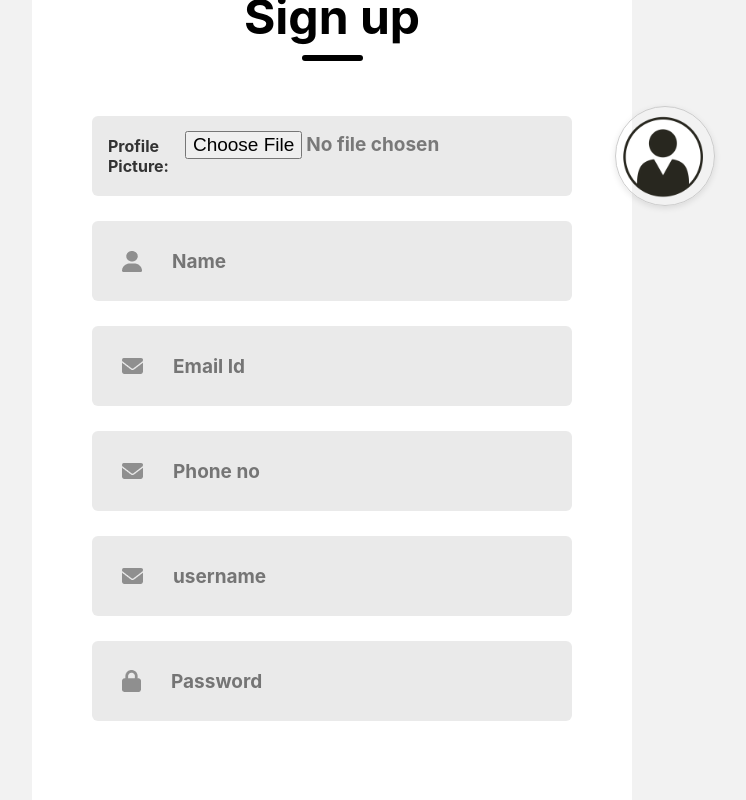
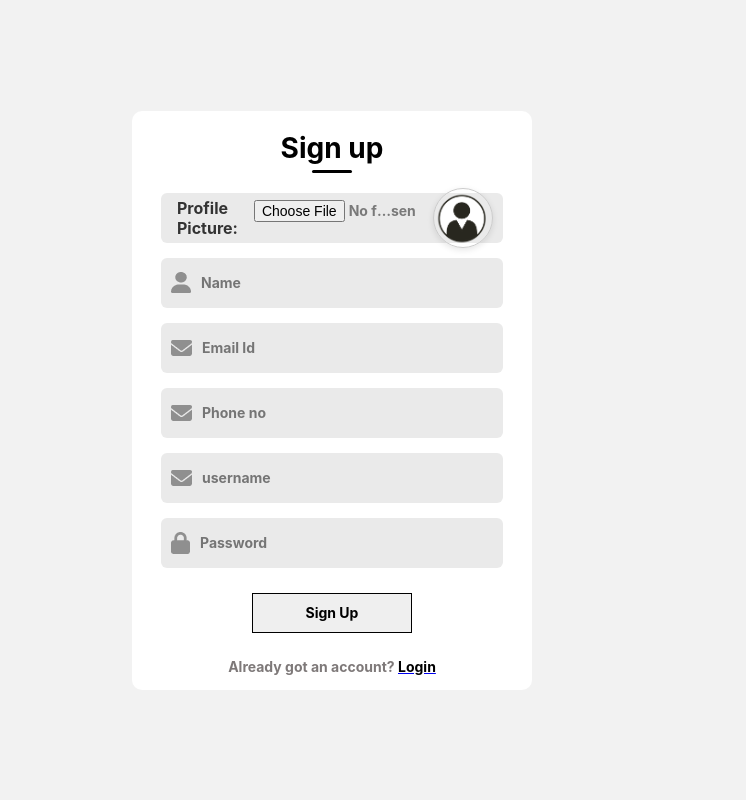
Before and after one commit to BCA-Major-Project/PMS-Frontend, a React (Vite) app: page /signup in a window 1280 px wide. Shown: the top 800 px of the page, without its empty margins (308-1054 px from the left). Built offline with nearby package versions, Linux system fonts and the light colour scheme.

Commit message:
signup login forgetpwd design fixed

```diff
--- a/src/pages/ForgotPassword/ForgotPwd/Forgotpwd.css
+++ b/src/pages/ForgotPassword/ForgotPwd/Forgotpwd.css
@@ -1,141 +1,182 @@
-.linkPage{
+.linkPage {
     display: flex;
     flex-direction: row;
     position: absolute;
-    left: 1100px;
+    left: 800px; /* Adjusted to fit within page */
 }
-.link{
+
+.link {
     margin: 5px;
     /* position: absolute; */
 }
 
-.signup{
-    height: 100%;
+.signup {
+    height: 100vh;
+    width: 100vw;
     display: flex;
     align-items: center;
     justify-content: center;
+    background-color: #f2f2f2;
+    overflow: hidden; /* Prevent scrollbars */
 }
-.container{
-    /* position: absolute; */
+
+.signup-container {
+    height: auto;
     display: flex;
     flex-direction: column;
-    margin-top: 10%;
-    /* left: 50%;
-    top:50%;
-    right: 50%; */
-    /* margin: auto;
+    background-color: #fff;
+    width: 400px; /* Adjusted width for better fit */
+    border-radius: 10px;
+    padding: 10px; /* Reduced padding */
 
-    margin-bottom: 50px; */
-    background: #fff;
-    /* padding-bottom: 30px; */
-    width: 600px;
-    /* height: 700px; */
-    border-radius: 10px;
-    /* align-items:center; */
 }
 
-.header{
+.signup-header {
     display: flex;
     flex-direction: column;
     align-items: center;
-    gap: 9px;
+    gap: 5px; /* Reduced gap */
     width: 100%;
-    margin-top: 30px;
+    margin-top: 10px; /* Reduced margin */
 }
-.text{
+
+.signup-text {
     color: black;
-    font-size: 48px;
+    font-size: 28px; /* Reduced font size */
     font-weight: 700;
 }
 
-.underline{
-    width: 61px;
-    height: 6px;
+.signup-underline {
+    width: 40px; /* Reduced width */
+    height: 3px; /* Adjusted height */
     background: black;
     border-radius: 9px;
 }
 
-.inputs{
-    margin-top: 55px;
+.signup-inputs {
+    margin-top: 20px; /* Reduced margin */
     display: flex;
     flex-direction: column;
-    gap: 25px;
-    /* space-between:  */
+    gap: 15px; /* Adjusted gap */
 }
 
-.input{
+.signup-input {
     display: flex;
     align-items: center;
     margin: auto;
-    width: 480px;
-    height: 80px;
+    width: 90%; /* Adjusted width */
+    height: 50px; /* Adjusted height */
     background: #eaeaea;
     border-radius: 6px;
 }
 
-.input img{
-    margin: 0px 30px;
+.signup-input img {
+    margin: 0px 10px; /* Adjusted margin */
 }
 
-.input input{
-    height: 50px;
-    width: 400px;
+.signup-input input {
+    height: 35px; /* Adjusted height */
+    width: 100%; /* Adjusted width */
     background: transparent;
-    border:none;
+    border: none;
     outline: none;
     color: #797979;
-    font-size: 19px;
+    font-size: 14px; /* Adjusted font size */
 }
 
-.forgot-password{
-    /* margin-top: 15px; */
-    margin-bottom: 10px;
+.signup-forgot-password {
+    width: 100%;
+    margin-bottom: 5px; /* Adjusted margin */
     color: #7e7979;
-    font-size: 18px;
+    font-size: 14px; /* Adjusted font size */
+    text-align: center;
+
 }
 
-.forgot-password span{
+.signup-forgot-password span {
     color: black;
     cursor: pointer;
 }
 
-.submit-container{
+.signup-submit-container {
     display: flex;
-    gap:30px;
-    margin:60px auto;
+    gap: 15px; /* Adjusted gap */
+    margin: 15px auto; /* Adjusted margin */
 }
 
-button .submitForgot{
+.signup-submit {
     display: flex;
     justify-content: center;
     align-items: center;
 }
 
-.submitForgot{
-    width: 220px;
-    height: 59px;
+.signup-submit {
+    width: 160px; /* Adjusted width */
+    height: 40px; /* Adjusted height */
     color: black;
-    margin:20px;
-    /* background: #c0c0c0; */
+    margin: 10px; /* Adjusted margin */
     border: 1px solid black;
-    font-size: 19px;
+    font-size: 14px; /* Adjusted font size */
     font-weight: 700;
     cursor: pointer;
-    margin-left: 12rem;
-    /* border-radius: 15px; */
+}
+
+.signup-gray {
+    background: #EAEAEA;
+    color: #676767;
+}
+
+.signup-profile-preview {
+    width: 60px;  /* Adjusted width */
+    height: 60px; /* Adjusted height */
+    border-radius: 50%; /* Makes the image rounded */
+    object-fit: cover; /* Ensures the image covers the space without distortion */
+    border: 1px solid #ccc; /* Optional: adds a border around the image */
+    box-shadow: 0 2px 6px rgba(0, 0, 0, 0.1); /* Optional: adds a subtle shadow for better visibility */
+}
+
+.signup-error-messages {
+    color: red;
+    margin-top: 10px; /* Adjusted spacing */
+    font-size: 14px;
 }
 
 
-.gray{
+.submit-container {
+    display: flex;
+    gap: 36px;
+    margin: 66px auto;
+}
+
+.submitForgot {
+    width: 110px;
+    height: 46px;
+    color: black;
+    margin: 30px 20px 20px 20px;
+    border: 1px solid black;
+    font-size: 1.15rem;
+    font-weight: 700;
+    cursor: pointer;
+    text-align: center;
+}
+
+.gray {
     background: #EAEAEA;
     color: #676767;
 }
+
+.error-message {
+    font-size: 0.8rem;
+    font-weight: 500;
+    margin-right: 10px;
+}
+
 .loader {
-    border: 4px solid #f3f3f3; /* Light grey */
-    border-top: 4px solid #3498db; /* Blue */
+    border: 4px solid #f3f3f3;
+    border-top: 4px solid #3498db;
     border-radius: 50%;
-    width: 20px;
-    height: 20px;
+    width: 24px;
+    height: 24px;
     animation: spin 2s linear infinite;
 }
 
--- a/src/pages/LoginSignup/Login.css
+++ b/src/pages/LoginSignup/Login.css
@@ -1,133 +1,149 @@
-.linkPage{
+html, body {
+    height: 100%;
+    margin: 0;
+    padding: 0;
+    overflow: hidden; /* Prevent scrollbars */
+}
+
+.linkPage {
     display: flex;
     flex-direction: row;
     position: absolute;
-    left: 1100px;
+    left: 800px; /* Adjusted to fit within page */
 }
-.link{
+
+.link {
     margin: 5px;
     /* position: absolute; */
 }
 
-.signup{
-    height: 100%;
+.signup {
+    height: 100vh;
+    width: 100vw;
     display: flex;
     align-items: center;
     justify-content: center;
+    background-color: #f2f2f2;
+    overflow: hidden; /* Prevent scrollbars */
 }
-.container{
-    /* position: absolute; */
+
+.signup-container {
+    height: auto;
     display: flex;
     flex-direction: column;
-    margin-top: 10%;
-    /* left: 50%;
-    top:50%;
-    right: 50%; */
-    /* margin: auto;
+    background-color: #fff;
+    width: 400px; /* Adjusted width for better fit */
+    border-radius: 10px;
+    padding: 10px; /* Reduced padding */
 
-    margin-bottom: 50px; */
-    background: #fff;
-    /* padding-bottom: 30px; */
-    width: 600px;
-    /* height: 700px; */
-    border-radius: 10px;
-    align-items:center;
 }
 
-.header{
+.signup-header {
     display: flex;
     flex-direction: column;
     align-items: center;
-    gap: 9px;
+    gap: 5px; /* Reduced gap */
     width: 100%;
-    margin-top: 30px;
+    margin-top: 10px; /* Reduced margin */
 }
-.text{
+
+.signup-text {
     color: black;
-    font-size: 48px;
+    font-size: 28px; /* Reduced font size */
     font-weight: 700;
 }
 
-.underline{
-    width: 61px;
-    height: 6px;
+.signup-underline {
+    width: 40px; /* Reduced width */
+    height: 3px; /* Adjusted height */
     background: black;
     border-radius: 9px;
 }
 
-.inputs{
-    margin-top: 55px;
+.signup-inputs {
+    margin-top: 20px; /* Reduced margin */
     display: flex;
     flex-direction: column;
-    gap: 25px;
-    /* space-between:  */
+    gap: 15px; /* Adjusted gap */
 }
 
-.input{
+.signup-input {
     display: flex;
     align-items: center;
     margin: auto;
-    width: 480px;
-    height: 80px;
+    width: 90%; /* Adjusted width */
+    height: 50px; /* Adjusted height */
     background: #eaeaea;
     border-radius: 6px;
 }
 
-.input img{
-    margin: 0px 30px;
+.signup-input img {
+    margin: 0px 10px; /* Adjusted margin */
 }
 
-.input input{
-    height: 50px;
-    width: 400px;
+.signup-input input {
+    height: 35px; /* Adjusted height */
+    width: 100%; /* Adjusted width */
     background: transparent;
-    border:none;
+    border: none;
     outline: none;
     color: #797979;
-    font-size: 19px;
+    font-size: 14px; /* Adjusted font size */
 }
 
-.forgot-password{
-    position: absolute;
-    left: 15px;
-    /* margin-top: 15px; */
-    margin-bottom: 10px;
+.signup-forgot-password {
+    width: 100%;
+    margin-bottom: 5px; /* Adjusted margin */
     color: #7e7979;
-    font-size: 18px;
+    font-size: 14px; /* Adjusted font size */
+    text-align: center;
+
 }
 
-.forgot-password span{
+.signup-forgot-password span {
     color: black;
     cursor: pointer;
 }
 
-.submit-container{
+.signup-submit-container {
     display: flex;
-    gap:30px;
-    margin:60px auto;
+    gap: 15px; /* Adjusted gap */
+    margin: 15px auto; /* Adjusted margin */
 }
 
-button .submit{
+.signup-submit {
     display: flex;
     justify-content: center;
     align-items: center;
 }
 
-.submit{
-    width: 220px;
-    height: 59px;
+.signup-submit {
+    width: 160px; /* Adjusted width */
+    height: 40px; /* Adjusted height */
     color: black;
-    margin:20px;
-    /* background: #c0c0c0; */
+    margin: 10px; /* Adjusted margin */
     border: 1px solid black;
-    font-size: 19px;
+    font-size: 14px; /* Adjusted font size */
     font-weight: 700;
     cursor: pointer;
-    /* border-radius: 15px; */
 }
 
-
-.gray{
+.signup-gray {
     background: #EAEAEA;
     color: #676767;
 }
+
+.signup-profile-preview {
+    width: 60px;  /* Adjusted width */
+    height: 60px; /* Adjusted height */
+    border-radius: 50%; /* Makes the image rounded */
+    object-fit: cover; /* Ensures the image covers the space without distortion */
+    border: 1px solid #ccc; /* Optional: adds a border around the image */
+    box-shadow: 0 2px 6px rgba(0, 0, 0, 0.1); /* Optional: adds a subtle shadow for better visibility */
+}
+
+.signup-error-messages {
+    color: red;
+    margin-top: 10px; /* Adjusted spacing */
+    font-size: 14px;
+}
--- a/src/pages/LoginSignup/Signup.css
+++ b/src/pages/LoginSignup/Signup.css
@@ -1,147 +1,149 @@
-.linkPage{
+html, body {
+    height: 100%;
+    margin: 0;
+    padding: 0;
+    overflow: hidden; /* Prevent scrollbars */
+}
+
+.linkPage {
     display: flex;
     flex-direction: row;
     position: absolute;
-    left: 1100px;
+    left: 800px; /* Adjusted to fit within page */
 }
-.link{
+
+.link {
     margin: 5px;
     /* position: absolute; */
 }
 
-.signup{
-    height: 100%;
+.signup {
+    height: 100vh;
+    width: 100vw;
     display: flex;
     align-items: center;
     justify-content: center;
+    background-color: #f2f2f2;
+    overflow: hidden; /* Prevent scrollbars */
 }
-.container{
-    /* position: absolute; */
+
+.signup-container {
+    height: auto;
     display: flex;
     flex-direction: column;
-    margin-top: 10%;
-    /* left: 50%;
-    top:50%;
-    right: 50%; */
-    /* margin: auto;
+    background-color: #fff;
+    width: 400px; /* Adjusted width for better fit */
+    border-radius: 10px;
+    padding: 10px; /* Reduced padding */
 
-    margin-bottom: 50px; */
-    background: #fff;
-    /* padding-bottom: 30px; */
-    width: 600px;
-    /* height: 700px; */
-    border-radius: 10px;
-    /* align-items:center; */
 }
 
-.header{
+.signup-header {
     display: flex;
     flex-direction: column;
     align-items: center;
-    gap: 9px;
+    gap: 5px; /* Reduced gap */
     width: 100%;
-    margin-top: 30px;
+    margin-top: 10px; /* Reduced margin */
 }
-.text{
+
+.signup-text {
     color: black;
-    font-size: 48px;
+    font-size: 28px; /* Reduced font size */
     font-weight: 700;
 }
 
-.underline{
-    width: 61px;
-    height: 6px;
+.signup-underline {
+    width: 40px; /* Reduced width */
+    height: 3px; /* Adjusted height */
     background: black;
     border-radius: 9px;
 }
 
-.inputs{
-    margin-top: 55px;
+.signup-inputs {
+    margin-top: 20px; /* Reduced margin */
     display: flex;
     flex-direction: column;
-    gap: 25px;
-    /* space-between:  */
+    gap: 15px; /* Adjusted gap */
 }
 
-.input{
+.signup-input {
     display: flex;
     align-items: center;
     margin: auto;
-    width: 480px;
-    height: 80px;
+    width: 90%; /* Adjusted width */
+    height: 50px; /* Adjusted height */
     background: #eaeaea;
     border-radius: 6px;
 }
 
-.input img{
-    margin: 0px 30px;
+.signup-input img {
+    margin: 0px 10px; /* Adjusted margin */
 }
 
-.input input{
-    height: 50px;
-    width: 400px;
+.signup-input input {
+    height: 35px; /* Adjusted height */
+    width: 100%; /* Adjusted width */
     background: transparent;
-    border:none;
+    border: none;
     outline: none;
     color: #797979;
-    font-size: 19px;
+    font-size: 14px; /* Adjusted font size */
 }
 
-.forgot-password{
-    /* margin-top: 15px; */
-    margin-bottom: 10px;
+.signup-forgot-password {
+    width: 100%;
+    margin-bottom: 5px; /* Adjusted margin */
     color: #7e7979;
-    font-size: 18px;
-    width: fit-content;
+    font-size: 14px; /* Adjusted font size */
+    text-align: center;
+
 }
 
-.forgot-password span{
+.signup-forgot-password span {
     color: black;
     cursor: pointer;
 }
 
-.submit-container{
+.signup-submit-container {
     display: flex;
-    gap:30px;
-    margin:60px auto;
+    gap: 15px; /* Adjusted gap */
+    margin: 15px auto; /* Adjusted margin */
 }
 
-button .submit{
+.signup-submit {
     display: flex;
     justify-content: center;
     align-items: center;
 }
 
-.submit{
-    width: 220px;
-    height: 59px;
+.signup-submit {
+    width: 160px; /* Adjusted width */
+    height: 40px; /* Adjusted height */
     color: black;
-    margin:20px;
-    /* background: #c0c0c0; */
+    margin: 10px; /* Adjusted margin */
     border: 1px solid black;
-    font-size: 19px;
+    font-size: 14px; /* Adjusted font size */
     font-weight: 700;
     cursor: pointer;
-    /* border-radius: 15px; */
 }
 
-
-.gray{
+.signup-gray {
     background: #EAEAEA;
     color: #676767;
 }
 
-.profile-preview {
-    width: 100px;  /* Adjust width as needed */
-    height: 100px; /* Adjust height as needed */
+.signup-profile-preview {
+    width: 60px;  /* Adjusted width */
+    height: 60px; /* Adjusted height */
     border-radius: 50%; /* Makes the image rounded */
     object-fit: cover; /* Ensures the image covers the space without distortion */
     border: 1px solid #ccc; /* Optional: adds a border around the image */
-    box-shadow: 0 2px 6px rgba(0,0,0,0.1); /* Optional: adds a subtle shadow for better visibility */
+    box-shadow: 0 2px 6px rgba(0, 0, 0, 0.1); /* Optional: adds a subtle shadow for better visibility */
 }
 
-.error-messages {
+.signup-error-messages {
     color: red;
-    margin-top: 20px; /* Adjust spacing as needed */
-    font-size: 14px; /* Adjust font size as needed */
+    margin-top: 10px; /* Adjusted spacing */
+    font-size: 14px;
 }
--- a/src/pages/LoginSignup/Signup.jsx
+++ b/src/pages/LoginSignup/Signup.jsx
@@ -96,32 +96,32 @@ const Signup = () => {
 
   return (
     <div className="signup">
-      <div className='container'>
-        <div className="header">
-          <div className="text">Sign up</div>
-          <div className="underline"></div>
+      <div className='signup-container'>
+        <div className="signup-header">
+          <div className="signup-text">Sign up</div>
+          <div className="signup-underline"></div>
         </div>
-        <div className="inputs">
-        <formcontrol className="input">
+        <div className="signup-inputs">
+        <formcontrol className="signup-input">
             <label htmlFor="avatar">Profile Picture:</label>
             <input type="file" id="avatar" accept="image/*" onChange={handleImageChange} />
-            {imageError && <div className="error">{imageError}</div>}
-            <img src={imagePreviewUrl} alt="Profile Preview" className="profile-preview"/>
+            {imageError && <div className="signup-signup-error">{imageError}</div>}
+            <img src={imagePreviewUrl} alt="Profile Preview" className="signup-profile-preview"/>
           </formcontrol>
 
-          <formcontrol className="input">
+          <formcontrol className="signup-input">
             <img src={user_icon} alt="Name"/>
             <input type="text" onChange={(e)=> onValueChange(e)} placeholder='Name' id='name'/>
-            <span className="error">{errors['name']}</span>
+            <span className="signup-error">{errors['name']}</span>
           </formcontrol>
 
-          <formcontrol className="input">
+          <formcontrol className="signup-input">
             <img src={email_icon} alt="" />
             <input type="email" onChange={(e)=> onValueChange(e)} placeholder='Email Id' id='email'/>
-            <span className="error">{errors['email']}</span>
+            <span className="signup-error">{errors['email']}</span>
           </formcontrol>
 
-          <formcontrol className="input">
+          <formcontrol className="signup-input">
             <img src={email_icon} alt="" />
             <input
               type="tel"
@@ -135,30 +135,30 @@ const Signup = () => {
               placeholder="Phone no"
               id="phno"
             />
-            <span className="error">{errors['phno']}</span>
+            <span className="signup-error">{errors['phno']}</span>
           </formcontrol>
 
-          <formcontrol className="input">
+          <formcontrol className="signup-input">
             <img src={email_icon} alt="" />
             <input type="text" onChange={(e)=> onValueChange(e)} placeholder='username' id='username'/>
-            <span className="error">{errors['username']}</span>
+            <span className="signup-error">{errors['username']}</span>
           </formcontrol>
 
-          <formcontrol className="input">
+          <formcontrol className="signup-input">
             <img src={password_icon} alt="" />
             <input type="password" placeholder='Password' id='password' autoComplete='current-password' onChange={(e)=> onValueChange(e)}/>
-            <span className="error">{errors['password']}</span>
+            <span className="signup-error">{errors['password']}</span>
           </formcontrol>
 
 
         </div>
-        <div className="submit-container">
-          <button className="submit" onClick={addUserDetails}>Sign Up</button>
+        <div className="signup-submit-container">
+          <button className="signup-submit" onClick={addUserDetails}>Sign Up</button>
         </div>
         <Modal show={signupSuccess} title = "Signup Successful!" onClose={() => {setSignupSuccess(false);  navigate('/login');}}>
           <p>Signup Successful! Proceed to Login</p>
         </Modal>
-        <div className="forgot-password">Already got an account? <Link to="/Login"><span>Login</span></Link></div>
+        <div className="signup-forgot-password">Already got an account? <Link to="/Login"><span>Login</span></Link></div>
       </div>
     </div>
   );
```
Also changed, not shown: src/pages/ForgotPassword/ForgotPwd/Forgotpwd.jsx (+15 -12 lines), src/pages/LoginSignup/Login.jsx (+11 -11 lines).
